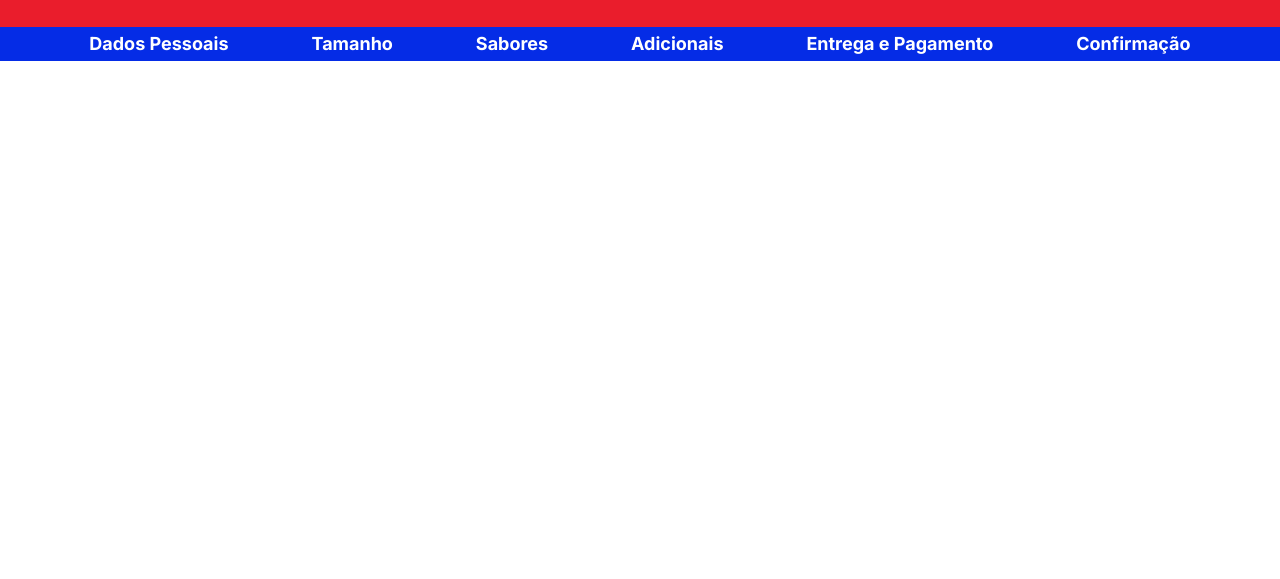
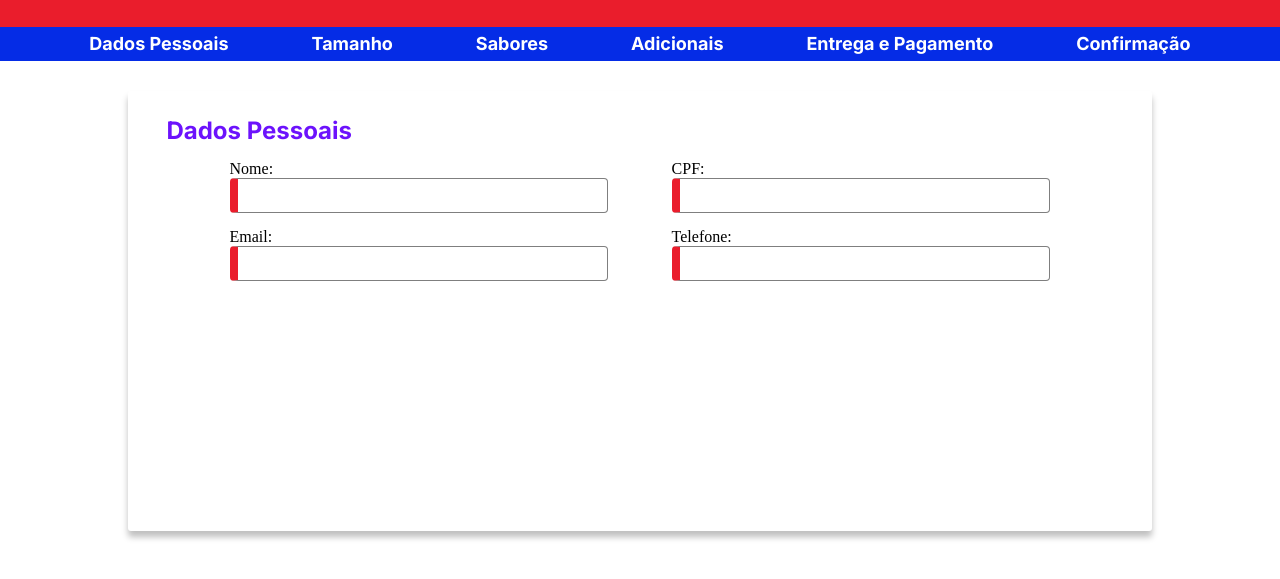
Before and after one commit to Kenzohfs/GetPizza, a plain HTML site: page pedido/index.html in a window 1280 px wide. Shown: the part 173-752 px from the top of the page. Drawn offline with Linux system fonts and the light colour scheme.

Commit message:
29/09 - 12:21

```diff
--- a/css/styles.css
+++ b/css/styles.css
@@ -27,6 +27,12 @@ h3 {
     font-family: 'Inter';
 }
 
+main {
+    display: flex;
+    justify-content: center;
+    align-items: center;
+}
+
 nav {
     background-color: #052CE6;
     display: flex;
@@ -43,3 +49,38 @@ h4 {
 h4:hover {
     cursor: pointer;
 }
+
+.divPrincipal {
+    margin-top: 30px;
+    width: 80vw;
+    min-height: 55vh;
+    box-shadow: 0px 6px 6px rgba(0, 0, 0, 0.25);
+    border-radius: 3px;
+    padding: 2% 3%;
+}
+
+h2 {
+    color: #6C12FC;
+    font-family: 'Inter';
+}
+
+.divInputs {
+    margin: 15px 0px;
+    display: flex;
+    justify-content: space-evenly;
+}
+
+.input {
+    display: flex;
+    flex-direction: column;
+    width: 40%;
+}
+
+.inputDados {
+    border: 1px solid rgba(0, 0, 0, 0.5);
+    border-left: #EA1D2C 8px solid;
+    border-radius: 4px;
+    min-height: 35px;
+    padding-left: 10px;
+    outline: none;
+}
--- a/pedido/index.html
+++ b/pedido/index.html
@@ -11,7 +11,6 @@
     <header>
         <img class="logoPizzaria" src="../imagens/logo-getpizza.png">
     </header>
-    <main>
     <nav>
         <h4>Dados Pessoais</h4>
         <h4>Tamanho</h4>
@@ -20,6 +19,30 @@
         <h4>Entrega e Pagamento</h4>
         <h4>Confirmação</h4>
     </nav>
+    <main>
+        <div class="divPrincipal">
+            <h2>Dados Pessoais</h2>
+            <div class="divInputs">
+                <div class="input">
+                    <label for="nomePessoa">Nome:</label>
+                    <input id="nomePessoa" class="inputDados">
+                </div>
+                <div class="input">
+                    <label for="cpfPessoa">CPF:</label>
+                    <input id="cpfPessoa" class="inputDados">
+                </div>
+            </div>
+            <div class="divInputs">
+                <div class="input">
+                    <label for="emailPessoa">Email:</label>
+                    <input id="emailPessoa" class="inputDados">
+                </div>
+                <div class="input">
+                    <label for="telefonePessoa">Telefone:</label>
+                    <input id="telefonePessoa" class="inputDados">
+                </div>
+            </div>
+        </div>
     </main>
 </body>
 </html>
```
Lines whose indentation alone changed are shown as unchanged.
